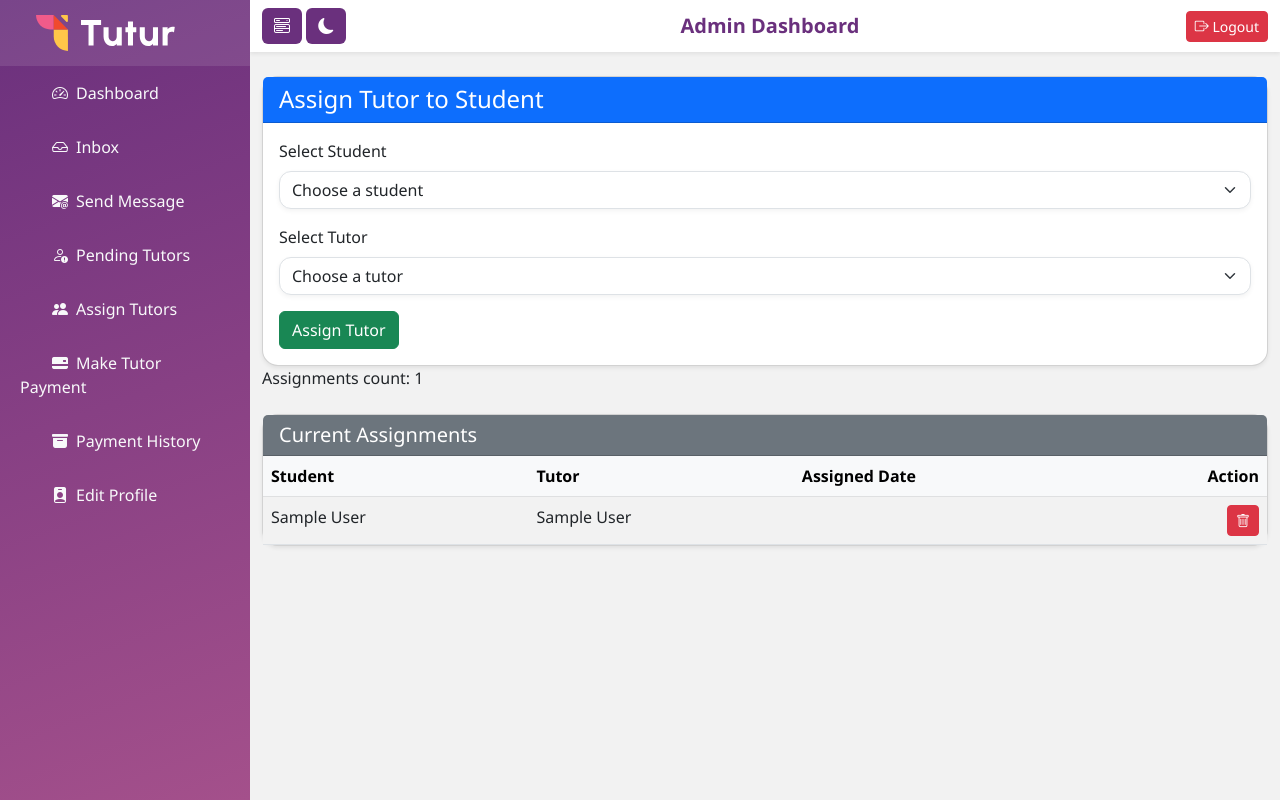
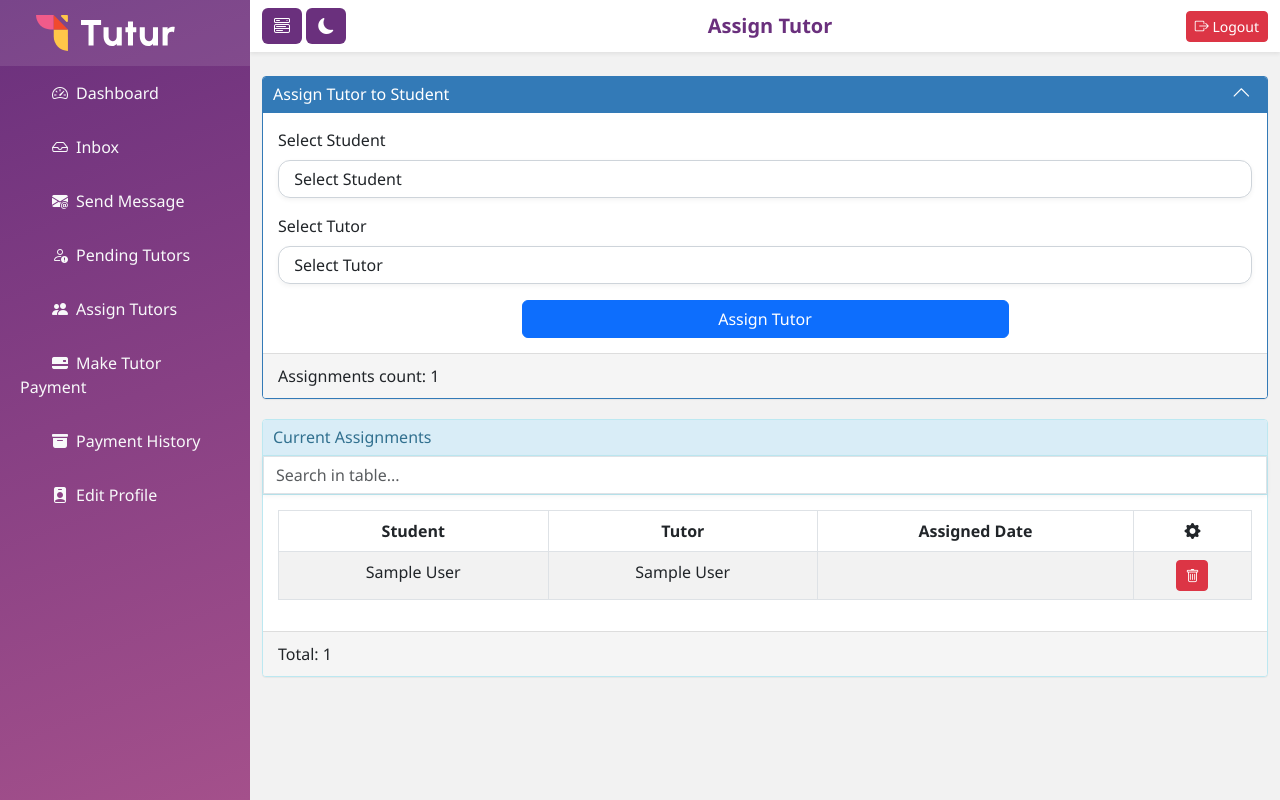
Before and after one commit to HekmatHyper/tutor1, a Django app: page /dashboard/assign-tutor/ in a window 1280 px wide. Run offline with Django 5.2, Linux system fonts and the light colour scheme; a user stored in the database is signed in; tables that the repository leaves empty hold one stand-in row (values such as "Sample post"); some libraries are stand-ins or nearby versions.

Commit message:
assign tutor page complete.

```diff
--- a/core/templates/assign_tutor.html
+++ b/core/templates/assign_tutor.html
@@ -1,13 +1,21 @@
 {% extends 'dashboard_base.html' %}
-{% block title %}Assign Tutor{% endblock %}
+{% block title %}Assign Tutor {% endblock %}
+{% block PageH1 %}Assign Tutor{% endblock %}
+{% block extra_head %}
+<link href="https://cdn.jsdelivr.net/npm/select2@4.1.0-rc.0/dist/css/select2.min.css" rel="stylesheet" />
+{% endblock %}
 
 {% block content %}
+
 <div class="container mt-4">
-  <div class="card shadow-sm">
-    <div class="card-header bg-primary text-white">
-      <h4 class="mb-0">Assign Tutor to Student</h4>
+
+  <div class="panel panel-primary">
+    <div class="panel-heading" data-bs-toggle="collapse" data-bs-target="#panelInfo">
+      <h3 class="panel-title">Assign Tutor to Student</h3>
+      <i class="bi bi-chevron-up panel-collapse-btn"></i>
     </div>
-    <div class="card-body">
+    <div id="panelInfo" class="collapse show">
+      <div class="panel-body">
         <form method="post">
           {% csrf_token %}
           <div class="mb-3">
@@ -29,38 +37,44 @@
               {% endfor %}
             </select>
           </div>
+          <div class="d-grid gap-2 col-6 mx-auto">
+            <button type="submit" class="btn btn-primary">Assign Tutor</button>
+          </div>
+        </form>
 
-        <button type="submit" class="btn btn-success">Assign Tutor</button>
-      </form>
+      </div>
+    </div>
+    <div class="panel-footer">
+      <p class="m-0">Assignments count: {{ assignments|length }}</p>
     </div>
   </div>
 
-  <p>Assignments count: {{ assignments|length }}</p>
-
-
-  <!-- Assignment Table -->
   {% if assignments %}
-  <div class="card shadow-sm mt-4">
-    <div class="card-header bg-secondary text-white">
-      <h5 class="mb-0">Current Assignments</h5>
+  <div class="panel panel-info">
+    <div class="panel-heading">
+      <h5 class="panel-title">Current Assignments</h5>
     </div>
-    <div class="card-body p-0">
-      <table class="table table-striped mb-0">
-        <thead class="table-light">
+    <div class="panel-heading">
+      <input class="form-control no-radius" id="searchInput" type="text" placeholder="Search in table..." />
+    </div>
+    <div class="panel-body">
+      <div class="table-responsive">
+        <table id="userTable" class="table table-striped  table-bordered table-hover ">
+          <thead class="sticky-top table-header">
             <tr>
               <th>Student</th>
               <th>Tutor</th>
               <th>Assigned Date</th>
-            <th class="text-end">Action</th>
+              <th class=""><i class="bi bi-gear-fill"></i></th>
             </tr>
           </thead>
-        <tbody>
+          <tbody id="tableBody">
             {% for assignment in assignments %}
             <tr>
               <td>{{ assignment.student.user.full_name }}</td>
               <td>{{ assignment.tutor.user.full_name }}</td>
               <td>{{ assignment.assigned_at|date:"Y-m-d" }}</td>
-            <td class="text-end">
+              <td class="">
                 <form method="post" action="{% url 'remove_assignment' assignment.id %}" style="display:inline;">
                   {% csrf_token %}
                   <button type="submit" class="btn btn-sm btn-danger" title="Remove">
@@ -74,8 +88,35 @@
         </table>
       </div>
     </div>
-  {% else %}
-    <p class="mt-4 text-muted">No assignments available yet.</p>
+    <div class="panel-footer">Total: {{ assignments|length}}</div>
+  </div>
   {% endif %}
+
 </div>
 {% endblock %}
+{% block extra_script %}
+<script src="https://cdn.jsdelivr.net/npm/select2@4.1.0-rc.0/dist/js/select2.min.js"></script>
+<script>
+  // Live search
+  document.getElementById('searchInput').addEventListener('keyup', function () {
+    let filter = this.value.toLowerCase();
+    let rows = document.querySelectorAll('#userTable tbody tr');
+    rows.forEach(row => {
+      row.style.display = row.textContent.toLowerCase().includes(filter) ? '' : 'none';
+    });
+  });
+
+  document.addEventListener("DOMContentLoaded", function () {
+    $('#student').select2({
+      width: '100%',
+      theme: 'bootstrap-5',
+      placeholder: "Select Student"
+    });
+    $('#tutor').select2({
+      width: '100%',
+      theme: 'bootstrap-5',
+      placeholder: "Select Tutor"
+    });
+  });
+</script>
+{% endblock %}
--- a/static/dashboard/js/script.js
+++ b/static/dashboard/js/script.js
@@ -19,3 +19,13 @@
         icon.classList.replace('bi-sun-fill', 'bi-moon-fill');
     }
 }
+// Collapse Panels
+  document.addEventListener('DOMContentLoaded', function () {
+    const collapseButtons = document.querySelectorAll('.panel-heading');
+    collapseButtons.forEach(button => {
+      button.addEventListener('click', function () {
+        const icon = this.querySelector('.panel-collapse-btn');
+        icon.classList.toggle('collapsed');
+      });
+    });
+  });
```
Also changed, not shown: core/templates/messages/detail.html (+1 -9 lines). Lines whose indentation alone changed are shown as unchanged.
